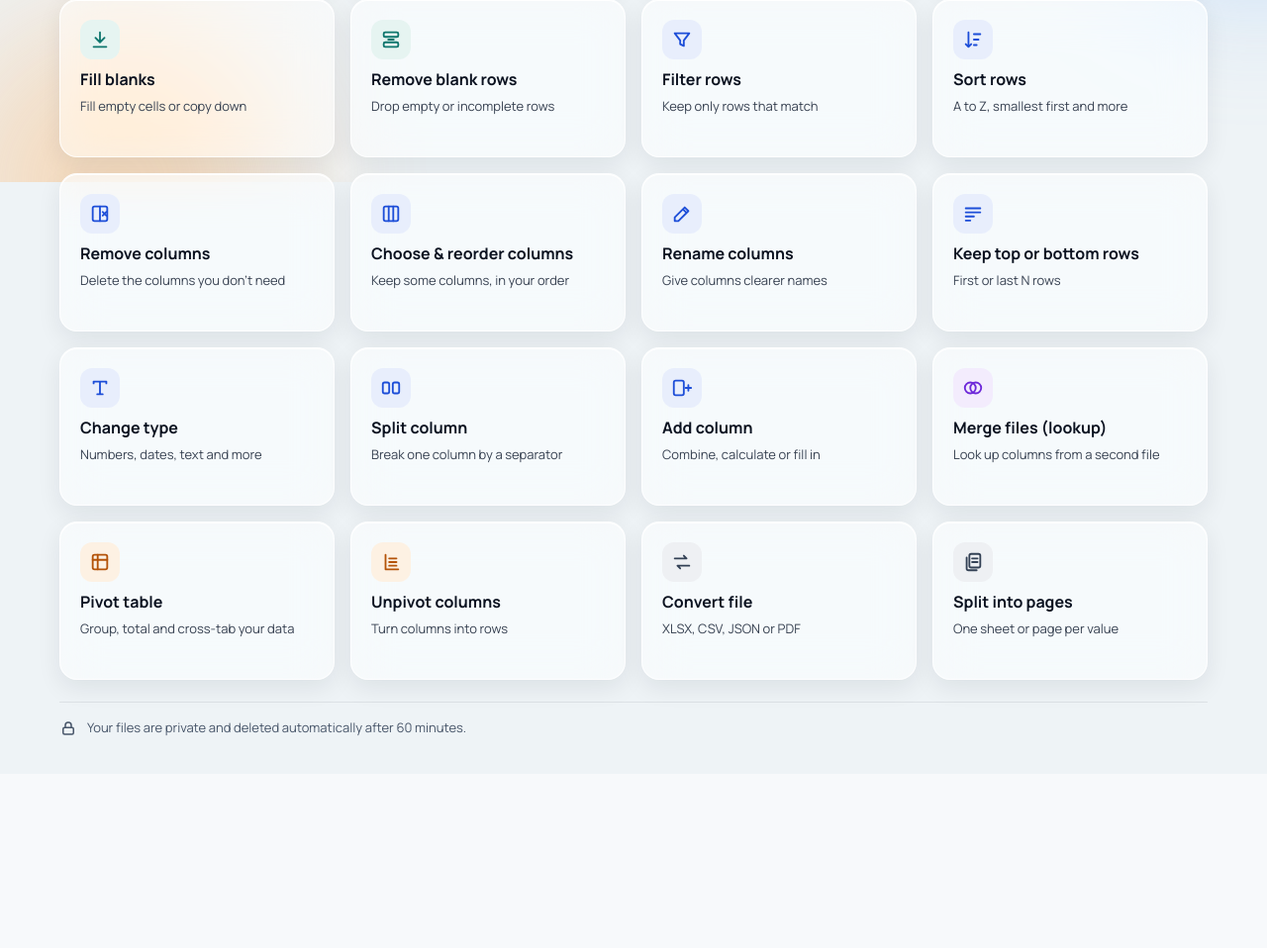
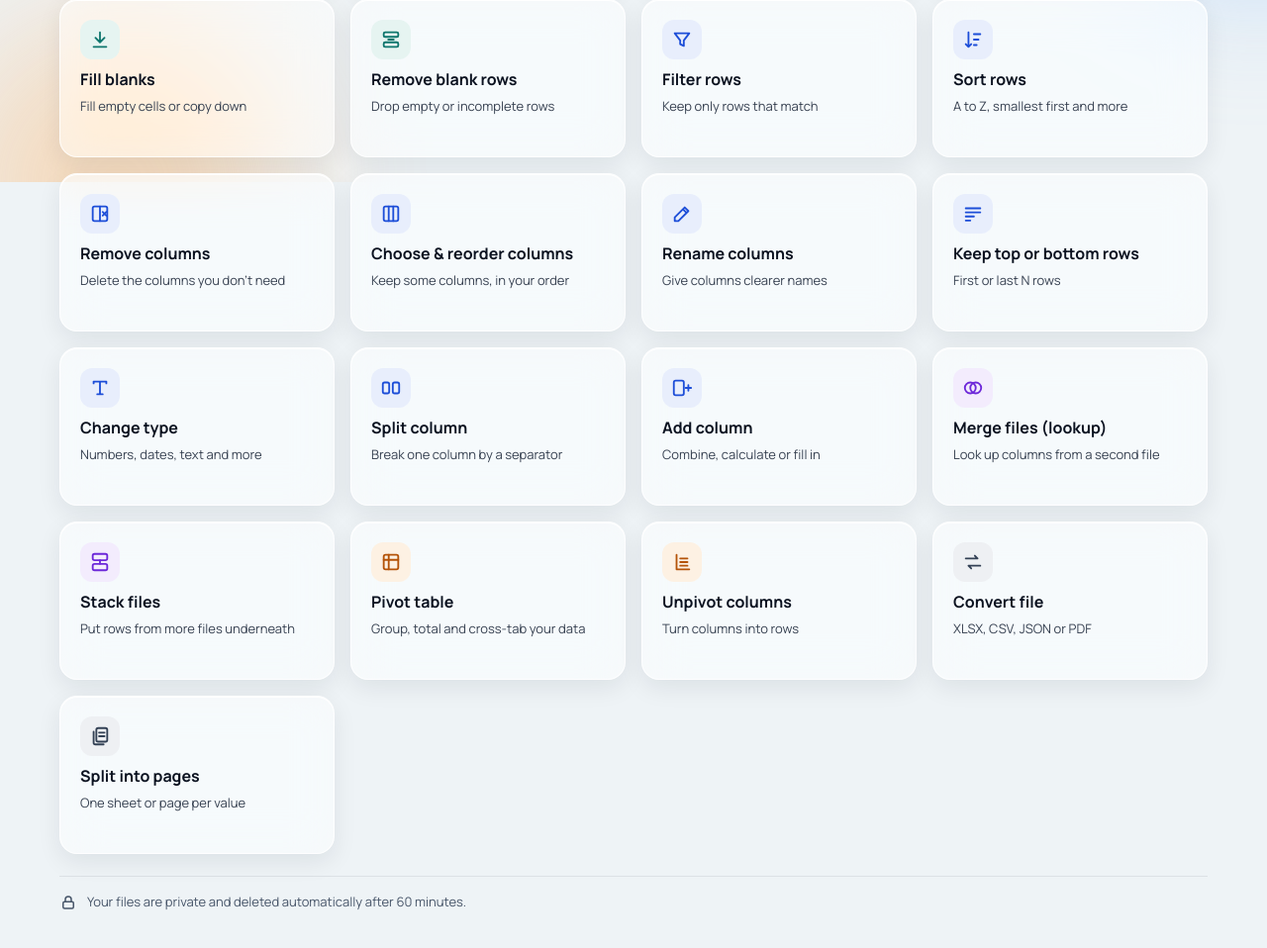
Before and after one commit to Sorojeet/Gridglass, a Flask app: page / in a window 1280 px wide. Shown: the part 616-1574 px from the top of the page at 99% size. Before the commit the page ends 1360 px from the top, so only its background shows below. Run offline with Flask 3, Linux system fonts and the light colour scheme; parts of the project's set-up code (start-up, migrations or seed data) failed here and were passed over.

Commit message:
Add Stack files: put rows from more files under this one
Columns match by name, ignoring capitals and extra spaces; a column only some
files have is blank for the rest; mixed types become text. Several files can be
added at once, and an optional column records which file each row came from.

Co-Authored-By: Claude Opus 5.5 <noreply@anthropic.com>
Claude-Session: https://claude.ai/code/session_014qTixiNwH5nJxLTvdVmZW4

```diff
--- a/gridglass/api.py
+++ b/gridglass/api.py
@@ -39,7 +39,7 @@ CATEGORIES = {
     "clean": ["remove_duplicates", "trim", "change_case", "replace_values", "fill_blanks", "remove_blank_rows"],
     "shape": ["remove_columns", "keep_columns", "rename_columns", "filter_rows", "sort_rows", "keep_rows",
               "change_type", "split_column", "add_column"],
-    "combine": ["merge"],
+    "combine": ["merge", "stack"],
     "summarize": ["pivot", "unpivot"],
 }
 MIMETYPES = {
@@ -62,7 +62,7 @@ def _steps_and_frame(file_id: str, raw_steps: list[dict[str, Any]]):
     steps = parse_steps(raw_steps, max_steps=_cfg("MAX_STEPS"))
     st = store()
 
-    def resolve(other_id: str):  # a second upload used by Merge; must still exist (not expired)
+    def resolve(other_id: str):  # another upload used by Merge or Stack; must still exist (not expired)
         st.meta(other_id)
         return open_source(st.source(other_id))
 
--- a/gridglass/static/css/app.css
+++ b/gridglass/static/css/app.css
@@ -454,6 +454,7 @@ td.null { background: repeating-linear-gradient(135deg, transparent 0 6px, var(-
 .drop-icon.small { width: 44px; height: 44px; border-radius: 14px; }
 .drop-icon.small .ico { width: 22px; height: 22px; }
 .file-icon.combine { background: var(--chip-combine); color: var(--ink-combine); }
+.stack-list { list-style: none; display: flex; flex-direction: column; gap: 8px; margin: 0 0 10px; padding: 0; }
 .row-grid.join { grid-template-columns: minmax(0, 1fr) auto minmax(0, 1fr); align-items: center; }
 .row-grid.join .eq { font-weight: 800; color: var(--muted); }
 
--- a/gridglass/static/js/app.js
+++ b/gridglass/static/js/app.js
@@ -390,19 +390,19 @@ async function startUpload(file) {
   }
 }
 
-function sampleFile() {
+function sampleFile(name = 'sample-orders.csv', start = 1) {
   const rows = [['Order ID', 'Customer', 'Email', 'City', 'Amount', 'Order date']];
   const people = [['  Asha Rao ', 'asha@example.com'], ['Ravi Kumar', 'ravi@example.com'], ['meera iyer', 'meera@example.com'],
     ['Dev Singh', 'dev@example.com'], ['', ''], ['Priya  Nair', 'priya@example.com']];
   const cities = ['Pune', 'Delhi', 'Mumbai', 'Bengaluru', 'Chennai'];
-  for (let i = 1; i <= 40; i += 1) {
-    const [name, email] = people[i % people.length];
-    rows.push([1000 + i, name, email, cities[(i * 7) % cities.length], (i * 137.5) % 900 + 99,
+  for (let i = start; i < start + 40; i += 1) {
+    const [person, email] = people[i % people.length];
+    rows.push([1000 + i, person, email, cities[(i * 7) % cities.length], (i * 137.5) % 900 + 99,
       `2026-${String((i % 9) + 1).padStart(2, '0')}-${String((i % 27) + 1).padStart(2, '0')}`]);
     if (i % 8 === 0) rows.push([...rows.at(-1)]); // a few exact duplicates
   }
   const csv = rows.map((r) => r.map((v) => (/[",]/.test(String(v)) ? `"${String(v).replace(/"/g, '""')}"` : v)).join(',')).join('\n');
-  return new File([csv], 'sample-orders.csv', { type: 'text/csv' });
+  return new File([csv], name, { type: 'text/csv' });
 }
 
 // ---------------------------------------------------------------------------- options
@@ -418,6 +418,7 @@ async function enterOptions() {
   }
   state.before = state.cols[0]?.rows ?? state.file.rows;
   state.draft = defaults(state.tool, state.cols);
+  if (state.tool.op === 'stack') state.draft.this_name = state.file.filename;
   state.browse = { all: false, page: 0 };
   state.other = null;
   state.otherCols = [];
@@ -677,6 +678,22 @@ const FIELD = {
       <button class="btn-link" type="button" data-action="other-change">Change</button>
     </div>`;
   },
+  stackfiles(f, files) {
+    const list = files.map((x, i) => `<li class="file-chip glass second">
+      <span class="file-icon combine">${icon('stack')}</span>
+      <span class="file-text"><strong>${esc(x.name)}</strong><small>${x.rows != null ? `${plural(x.rows, 'row')} · ${plural(x.columns, 'column')}` : 'Added'}</small></span>
+      <button class="btn-link" type="button" data-stack-remove="${i}" aria-label="Remove ${esc(x.name)}">Remove</button>
+    </li>`).join('');
+    return `${files.length ? `<ol class="stack-list">${list}</ol>` : ''}
+      <div class="mini-drop glass" id="drop3">
+        <span class="drop-icon small">${ui('upload')}</span>
+        <span class="mini-drop-text"><strong>${files.length ? 'Add another file' : 'Add the files to put underneath'}</strong><small>Choose one or several · CSV, XLSX or JSON</small></span>
+        <label class="btn btn-secondary btn-sm" for="file3">${files.length ? 'Choose more files' : 'Choose files'}</label>
+        <input id="file3" class="sr-only" type="file" accept="${ACCEPT}" multiple>
+        ${files.length ? '' : '<button type="button" class="btn-link" data-action="sample3">Try a sample: next month\'s orders</button>'}
+        <div class="progress" id="progress3" hidden><div class="bar"><span id="bar3"></span></div><p id="ptext3" aria-live="polite">Uploading…</p></div>
+      </div>`;
+  },
   joinkeys(f, rows) {
     return `${rows.map((k, i) => `<div class="row-card glass"><div class="row-grid two join">
         <label class="sr-only" for="k${i}l">Column in this file</label>
@@ -720,6 +737,7 @@ function onFormInput(e) {
   const el = e.target;
   const d = state.draft;
   if (el.id === 'file2') { if (e.type === 'change' && el.files[0]) startOtherUpload(el.files[0]); return; }
+  if (el.id === 'file3') { if (e.type === 'change' && el.files.length) startStackUpload([...el.files]); return; }
   if (el.id === 'sheet2') { if (e.type === 'change') changeOtherSheet(el.value); return; }
   if (el.dataset.key) {
     d[el.dataset.key] = el.type === 'checkbox' ? el.checked : el.value;
@@ -741,6 +759,8 @@ function onFormClick(e) {
   if (!b) return;
   if (b.dataset.action === 'sample2') { startOtherUpload(sampleLookupFile()); return; }
   if (b.dataset.action === 'other-change') { changeOther(); return; }
+  if (b.dataset.action === 'sample3') { startStackUpload([sampleFile('sample-orders-next-month.csv', 41)]); return; }
+  if (b.dataset.stackRemove) { removeStackFile(Number(b.dataset.stackRemove)); return; }
   if (b.dataset.comboToggle) {
     const input = $(`#${b.dataset.comboToggle}`);
     if (input.getAttribute('aria-expanded') === 'true') comboClose(input); else { input.focus(); comboOpen(input); }
@@ -847,6 +867,57 @@ function sampleLookupFile() {
     + 'Bengaluru,South,Karnataka\nChennai,South,Tamil Nadu\nHyderabad,South,Telangana\n';
   return new File([csv], 'city-regions.csv', { type: 'text/csv' });
 }
+
+// ---------------------------------------------------------------------------- stack: more files
+
+/** Editing a Stack step: show each file's size, and drop files that have expired. */
+async function loadStackFiles() {
+  const d = state.draft;
+  d.this_name = d.this_name || state.file.filename;
+  const kept = [];
+  for (const f of d.files) {
+    try {
+      const meta = (await api(`/files/${f.id}`)).file;
+      kept.push({ ...f, rows: meta.rows, columns: meta.columns.length });
+    } catch { toast(`${f.name} has expired. Please add it again.`, 'error'); }
+  }
+  d.files = kept;
+}
+
+async function startStackUpload(files) {
+  const big = files.find((f) => f.size > config.max_upload_mb * 1024 * 1024);
+  if (big) { toast(`${big.name} is ${(big.size / 1048576).toFixed(1)} MB. The limit is ${config.max_upload_mb} MB.`, 'error'); return; }
+  $('#progress3').hidden = false;
+  let added = 0;
+  for (const [n, file] of files.entries()) {
+    try {
+      const res = await uploadFile(file, (p) => {
+        if (!$('#bar3')) return;
+        $('#bar3').style.width = `${Math.round(p * 100)}%`;
+        const which = files.length > 1 ? ` ${n + 1} of ${files.length}` : '';
+        $('#ptext3').textContent = p < 1 ? `Uploading${which}… ${Math.round(p * 100)}%` : `Reading file${which}…`;
+      });
+      const f = res.file;
+      state.draft.files.push({ id: f.id, name: f.filename, rows: f.rows, columns: f.columns.length });
+      added += 1;
+    } catch (err) {
+      toast(`${file.name}: ${err.message}`, 'error');
+    }
+  }
+  renderForm();
+  if (added) schedulePreview(0);
+}
+
+function removeStackFile(i) {
+  const [gone] = state.draft.files.splice(i, 1);
+  const inUse = state.file.steps.some((s) => s.op === 'stack' && s.others.includes(gone.id));
+  if (!inUse) api(`/files/${gone.id}`, { method: 'DELETE' }).catch(() => {}); // privacy: delete right away
+  renderForm();
+  schedulePreview(0);
+}
+
+/** Files a step reads besides the main one (Merge's second file, Stack's files). */
+const otherFiles = (step) => (step.op === 'merge' ? [step.other] : step.op === 'stack' ? step.others : []);
 
 // ---------------------------------------------------------------------------- pivot chart
 
@@ -1273,6 +1344,7 @@ async function editStep(i) {
       Object.assign(state.draft, { other: '', other_name: '', keys: [] });
       toast('The second file has expired. Please add it again.', 'error');
     }
+    if (tool.op === 'stack') await loadStackFiles();
     document.title = `Edit ${tool.label} — Gridglass`;
     renderOptions();
   } catch (err) {
@@ -1374,8 +1446,9 @@ async function openFromDevice(file) {
 
 function forget() {
   if (state.file) { // privacy: delete right away, including any second files used by Merge
-    const ids = new Set([state.file.id, ...state.file.steps.filter((s) => s.op === 'merge').map((s) => s.other)]);
+    const ids = new Set([state.file.id, ...state.file.steps.flatMap(otherFiles)]);
     if (state.draft?.other) ids.add(state.draft.other);
+    (state.draft?.files ?? []).forEach((f) => ids.add(f.id));
     ids.forEach((id) => api(`/files/${id}`, { method: 'DELETE' }).catch(() => {}));
   }
   remember(null);
--- a/gridglass/static/js/tools.js
+++ b/gridglass/static/js/tools.js
@@ -30,6 +30,7 @@ const P = {
   unpivot: '<path d="M6 4v16h14M10 8h8M10 12h8M10 16h8"/>',
   convert: '<path d="M4 8h13l-3-3M20 16H7l3 3"/>',
   merge: '<circle cx="9" cy="12" r="6"/><circle cx="15" cy="12" r="6"/>',
+  stack: '<rect x="4" y="3" width="16" height="7" rx="2"/><rect x="4" y="14" width="16" height="7" rx="2"/><path d="M12 10v4"/>',
   pages: '<rect x="8" y="3" width="12" height="15" rx="2"/><path d="M5 7v12a2 2 0 0 0 2 2h9"/><path d="M11 8h6M11 12h6"/>',
 };
 
@@ -345,6 +346,27 @@ export const TOOLS = [
     done: (b, a) => `Merged — ${plural(a, 'row')}`,
   },
   {
+    op: 'stack', cat: 'combine', icon: 'stack', label: 'Stack files',
+    desc: 'Put rows from more files underneath', keywords: 'append combine stack union join monthly files together add rows one below another consolidate',
+    intro: 'Add files to put their rows under this one. Columns are matched by name, so they can be in any order.',
+    verb: 'Stack',
+    fields: [
+      { key: 'files', type: 'stackfiles', label: 'Files to add', default: () => [] },
+      { key: 'add_source', type: 'toggle', label: 'Add a column saying which file each row came from', default: false,
+        show: (d) => d.files.length > 0 },
+      { key: 'source_column', type: 'text', label: 'Name of that column', default: 'Source file',
+        show: (d) => d.files.length > 0 && d.add_source },
+    ],
+    build: (d) => ({
+      others: d.files.map((f) => f.id),
+      other_names: d.files.map((f) => f.name),
+      this_name: d.this_name || undefined,
+      source_column: d.add_source ? d.source_column.trim() || 'Source file' : null,
+    }),
+    ready: (d) => (!d.files.length ? 'Add a file to put under this one.' : null),
+    done: (b, a) => `Stacked — ${plural(a, 'row')}`,
+  },
+  {
     op: 'pivot', cat: 'summarize', icon: 'pivot', label: 'Pivot table',
     desc: 'Group, total and cross-tab your data', keywords: 'group by summary total subtotal aggregate crosstab matrix sum count average',
     intro: 'Pick the Rows and what to calculate. Add a Columns field to spread the totals across columns.',
@@ -444,6 +466,12 @@ const LOADERS = {
     operator: s.operator ?? '*',
   }),
   merge: (s) => ({ keys: s.keys.map((k) => ({ ...k })), other_name: s.other_name ?? '' }),
+  stack: (s) => ({
+    files: s.others.map((id, i) => ({ id, name: s.other_names?.[i] || `File ${i + 2}` })),
+    this_name: s.this_name ?? '',
+    add_source: !!s.source_column,
+    source_column: s.source_column ?? 'Source file',
+  }),
   pivot: (s) => ({
     pcol: s.columns ?? '',
     aggs: (s.values?.length ? s.values : [{ func: 'count_rows' }]).map((a) => ({ func: a.func, column: a.column ?? '' })),
@@ -479,6 +507,7 @@ export const RELATED = {
   split_column: ['rename_columns', 'trim', 'remove_columns', 'change_type'],
   add_column: ['rename_columns', 'keep_columns', 'change_type', 'pivot'],
   merge: ['remove_columns', 'fill_blanks', 'filter_rows', 'pivot', 'rename_columns'],
+  stack: ['remove_duplicates', 'pivot', 'filter_rows', 'sort_rows', 'convert'],
   pivot: ['sort_rows', 'filter_rows', 'rename_columns', 'split_pages'],
   unpivot: ['pivot', 'rename_columns', 'filter_rows', 'remove_blank_rows'],
 };
--- a/gridglass/static/sw.js
+++ b/gridglass/static/sw.js
@@ -1,5 +1,5 @@
 // Offline shell: the app loads instantly and works as an installed app. Data (/api) always comes from the network.
-const CACHE = 'gridglass-v7';
+const CACHE = 'gridglass-v8';
 const SHELL = ['/', '/static/css/app.css', '/static/js/app.js', '/static/js/tools.js', '/static/js/theme.js', '/static/js/chart.js',
   '/static/icon.svg', '/static/manifest.webmanifest', '/static/fonts/manrope-latin-wght-normal.woff2'];
 
```
Also changed, not shown: gridglass/engine/steps.py (+66 -2 lines), tests/e2e/test_flows.py (+24 -1 lines), tests/test_app.py (+16 -2 lines), tests/test_steps.py (+50 -2 lines).
